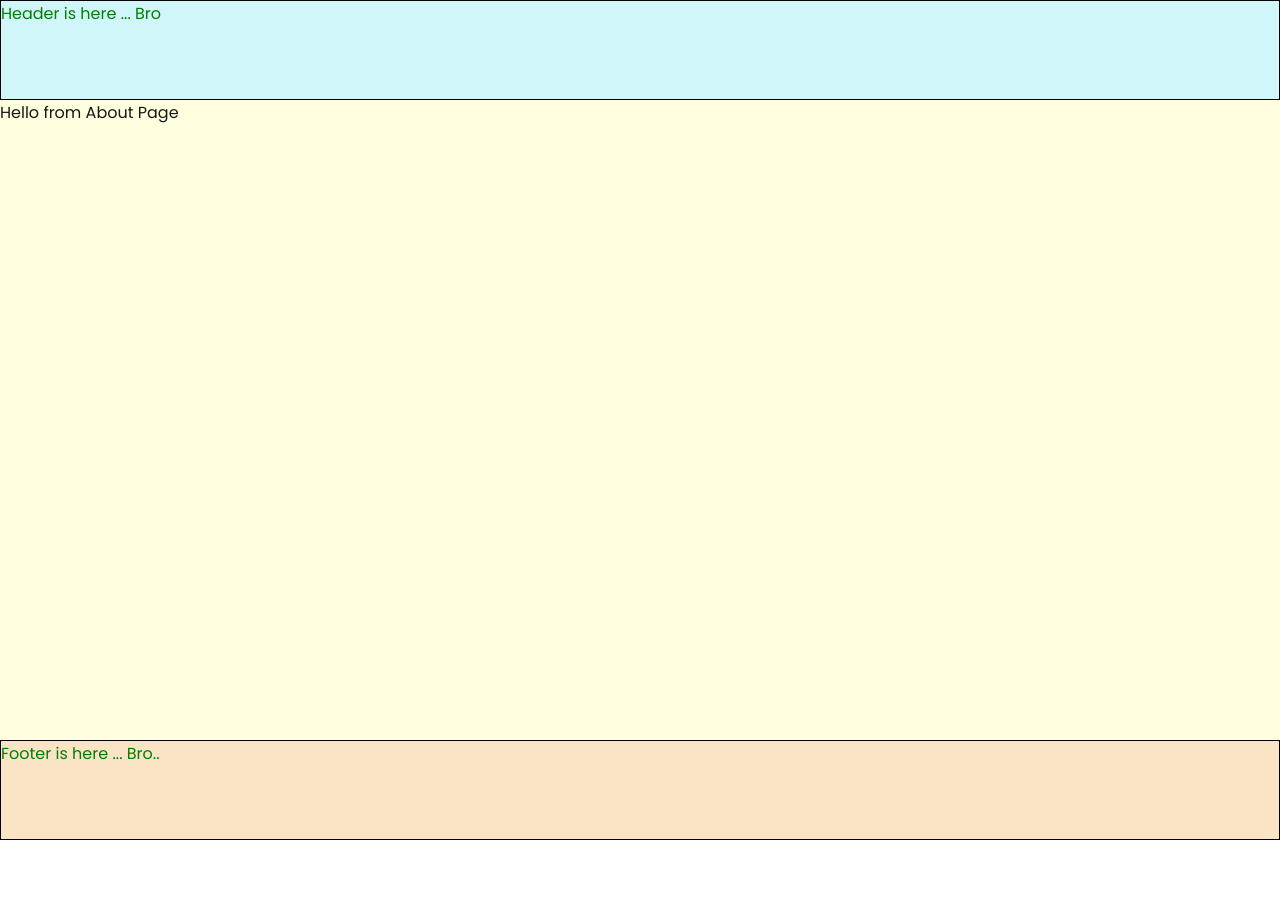
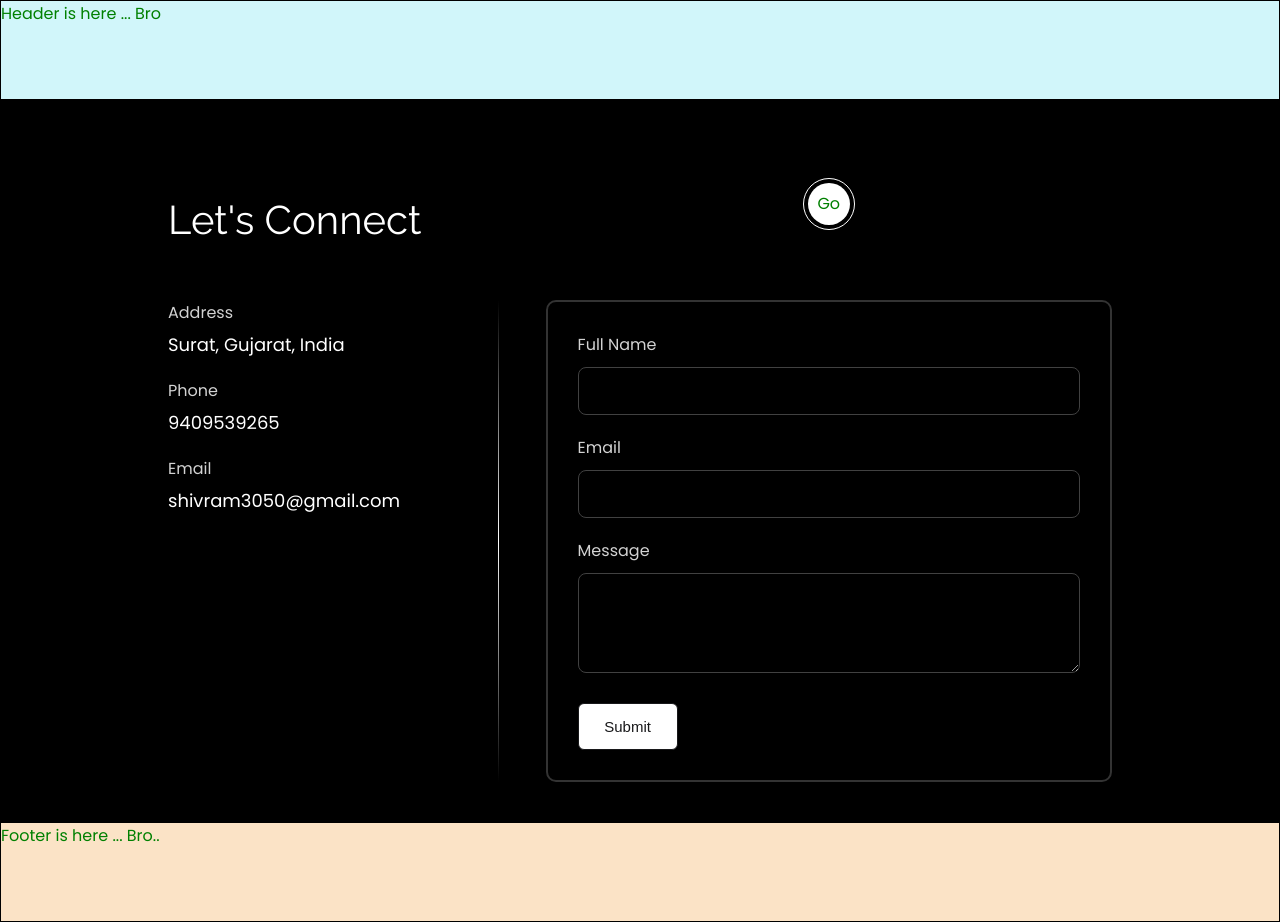
Before and after one commit to shibaram-brilliantlink/brilliantlink-studio, a Next.js app: page /contact in a window 1280 px wide. Before the commit the page ends 840 px from the top, so only its background shows below. Built offline with nearby package versions, Linux system fonts and the light colour scheme.

Commit message:
Contact page added with basic styling

```diff
--- a/src/app/contact/page.tsx
+++ b/src/app/contact/page.tsx
@@ -1,10 +1,186 @@
 "use client";
+import Button from "@/components/Button";
+import Link from "next/link";
 import styled from "styled-components";
 
-export default function Home() {
-  return <Wrapper>Hello from About Page</Wrapper>;
+export default function ContactPage() {
+  return (
+    <Wrapper>
+      <InsideWrapper>
+        <WelcomeMessage>
+          <h1>Let's Connect</h1>
+        </WelcomeMessage>
+        <hr />
+        <MainSection>
+          <ContactAddress>
+            <TextContainer>
+              <DimmedTextTitle>Address</DimmedTextTitle>
+              <p>Surat, Gujarat, India</p>
+            </TextContainer>
+            <TextContainer>
+              <DimmedTextTitle>Phone</DimmedTextTitle>
+              <Link href="tel:9409539265">9409539265</Link>
+            </TextContainer>
+            <TextContainer>
+              <DimmedTextTitle>Email</DimmedTextTitle>
+              <Link href="mailto:shivram3050@gamil.com">
+                shivram3050@gmail.com
+              </Link>
+            </TextContainer>
+          </ContactAddress>
+          <div>
+            <hr />
+          </div>
+          <ContactFormContainer>
+            <FocusedFieldLogo>
+              <div>Go</div>
+            </FocusedFieldLogo>
+            <Contactform>
+              <div>
+                <label htmlFor="fullname">Full Name</label>
+                <input type="text" />
+              </div>
+              <div>
+                <label htmlFor="email">Email</label>
+                <input type="text" />
+              </div>
+              <div>
+                <label htmlFor="message">Message</label>
+                <textarea />
+              </div>
+              <div>
+                <Button href="/about" variant="primary" altText="Submit Form">
+                  Submit
+                </Button>
+              </div>
+            </Contactform>
+          </ContactFormContainer>
+        </MainSection>
+      </InsideWrapper>
+    </Wrapper>
+  );
 }
-const Wrapper = styled.div`
-  background-color: lightyellow;
-  height: 80vh;
+
+const Wrapper = styled.section`
+  background-color: var(--background);
+  display: flex;
+  justify-content: center;
+  hr {
+    background-image: linear-gradient(to left, black, white, black);
+    border: none;
+    width: 10px;
+  }
 `;
+const InsideWrapper = styled.div`
+  width: 1024px;
+  height: 80%;
+  padding: 40px;
+`;
+const MainSection = styled.div`
+  display: flex;
+  height: 80%;
+  justify-content: space-between;
+  hr {
+    background-image: linear-gradient(to top, black, white, black);
+    border: none;
+    width: 1px;
+    margin: 0 16px;
+    height: 100%;
+  }
+`;
+const WelcomeMessage = styled.div`
+  line-height: 4;
+  h1 {
+    font-size: var(--font-large);
+  }
+`;
+const ContactAddress = styled.div`
+  width: 30%;
+`;
+const ContactFormContainer = styled.div`
+  width: 60%;
+  position: relative;
+`;
+const Contactform = styled.form`
+  display: flex;
+  flex-direction: column;
+  gap: 20px;
+  justify-content: space-between;
+  border-radius: 10px;
+  padding: 30px;
+  border: 2px solid rgba(255, 255, 255, 0.2);
+  div {
+    display: flex;
+    flex-direction: column;
+    gap: 4px;
+  }
+  label {
+    display: block;
+    margin-bottom: 6px;
+    color: lightgray;
+    font-size: 16px;
+  }
+  input {
+    /* line-height: 2; */
+    outline: none;
+    border-radius: 8px;
+    padding: 14px 0;
+    text-indent: 14px;
+    font-size: inherit;
+    border: 1px solid #414141;
+    background: transparent;
+  }
+  textarea {
+    outline: none;
+    border-radius: 8px;
+    padding: 14px 0;
+    text-indent: 14px;
+    font-size: inherit;
+    border: 1px solid #414141;
+    background: transparent;
+    min-width: 100%;
+    max-width: 100%;
+    min-height: 100px;
+  }
+  button {
+    margin-top: 10px;
+    width: 100px;
+  }
+`;
+const DimmedTextTitle = styled.div`
+  color: lightgray;
+  padding-bottom: 6px;
+`;
+const TextContainer = styled.div`
+  padding-bottom: 20px;
+  p,
+  a {
+    font-size: 18px;
+  }
+`;
+const FocusedFieldLogo = styled.div`
+  height: 50px;
+  width: 50px;
+  border-radius: 50%;
+  border: 1px ridge #fff;
+
+  box-sizing: content-box;
+  display: flex;
+  justify-content: center;
+  align-items: center;
+
+  position: absolute;
+  left: 50%;
+  top: -20%;
+  transform: translate(-50%, -50%);
+  div {
+    background-color: #fff;
+    color: green;
+    height: 42px;
+    width: 42px;
+    border-radius: 50%;
+    display: flex;
+    justify-content: center;
+    align-items: center;
+  }
+`;
--- a/src/app/globals.css
+++ b/src/app/globals.css
@@ -7,8 +7,8 @@
 }
 
 :root {
-  --background: #ffffff;
-  --foreground: #171717;
+  --background: #000;
+  --foreground: #fff;
   --font-heading: "Raleway", sans-serif;
   --font-body: "Poppins", sans-serif;
   --font-large: 40px;
@@ -37,7 +37,7 @@ body {
 
 body {
   color: var(--foreground);
-  background: var(--background);
+  /* background: var(--background); */
   font-family: Arial, Helvetica, sans-serif;
   -webkit-font-smoothing: antialiased;
   -moz-osx-font-smoothing: grayscale;
--- a/src/components/Button.tsx
+++ b/src/components/Button.tsx
@@ -45,8 +45,9 @@ const PrimaryButton = styled.button`
   color: #18181a;
   display: inline-block;
   font-size: 15px;
-  padding: 18px 18px 17px;
+  padding: 14px 20px;
   text-decoration: none;
+  border-radius: 6px;
   cursor: pointer;
   background: #fff;
 
@@ -83,6 +84,9 @@ const PrimaryButton = styled.button`
     z-index: 50;
   }
 
+  &:hover {
+    border: 0.1px solid white;
+  }
   &:hover:after {
     transform-origin: bottom center;
     transform: skewY(9.3deg) scaleY(2);
```
